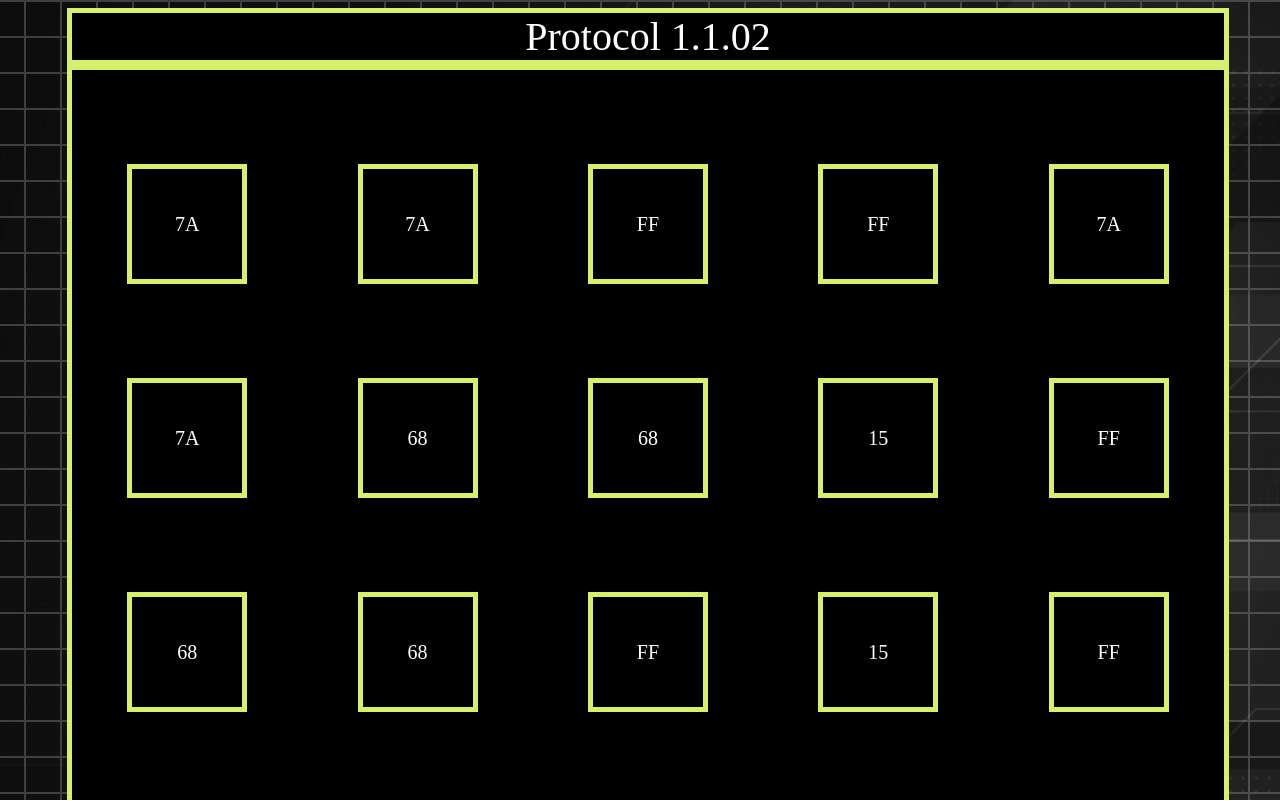
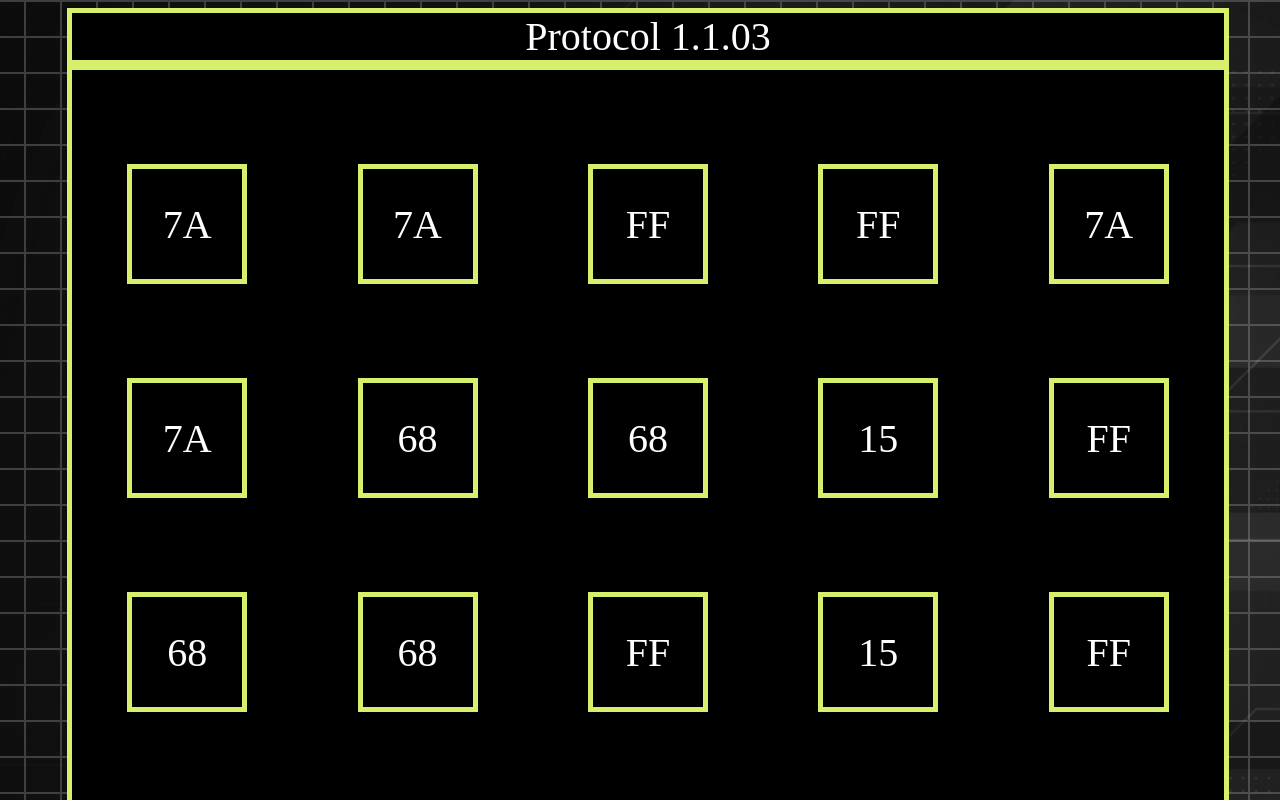
Before and after one commit to Razer151/DNDPuzzles.io, a plain HTML site: page index.html in a window 1280 px wide. Shown: the top 800 px of the page. Drawn offline with Linux system fonts and the light colour scheme; a web font is replaced by a local one.

Commit message:
undo css

```diff
--- a/css/index.css
+++ b/css/index.css
@@ -24,7 +24,6 @@ body {
 }
 .techBox1 {
     margin: auto;
-    float: center;
     width: 90%;
     height: 50%;
     background-color: black;
@@ -36,7 +35,7 @@ body {
     background-color: black;
     text-align: center;
     color: white;
-    font-size: 20px;
+    font-size: 40px;
     font-family: calamity;
     max-height: 120px;
     max-width: 120px;
--- a/index.html
+++ b/index.html
@@ -8,7 +8,7 @@
 <body>
 <div class="main">
     <div class="techBox1">
-    Protocol 1.1.02
+    Protocol 1.1.03
     </div>
     <div class="techBox1">
         <br>
```
